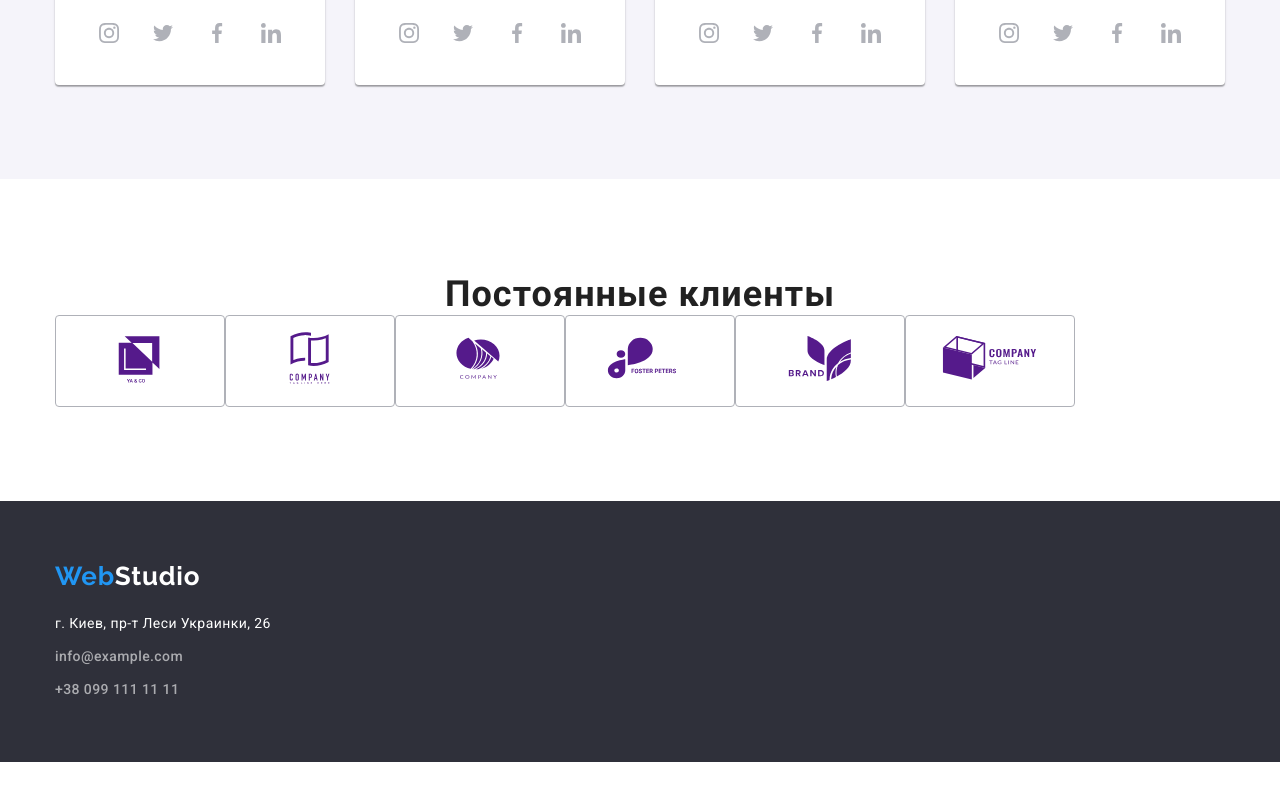
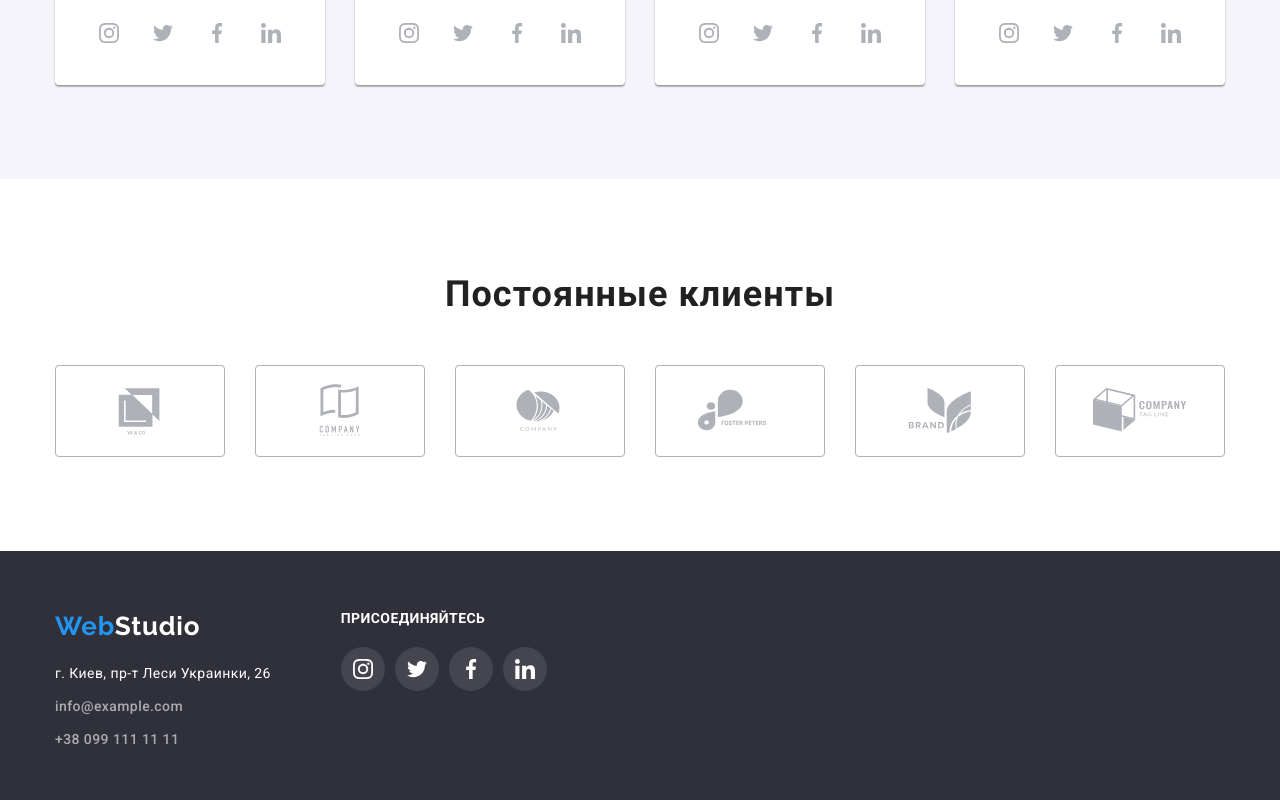
Before and after one commit to AlexTanetsDev/goit-markup-hw-04, a plain HTML site: page index.html in a window 1280 px wide. Shown: the part 2126-2926 px from the top of the page. Before the commit the page ends 2888 px from the top, so only its background shows below. Drawn offline with nearby package versions, Linux system fonts and the light colour scheme.

Commit message:
Add icons and hover effects

```diff
--- a/css/styles.css
+++ b/css/styles.css
@@ -84,7 +84,8 @@ header {
 .portfolio-list,
 .button-list,
 .teams-links-list,
-.clients-list {
+.clients-list,
+.join-links-list {
   list-style: none;
   margin-top: 0;
   margin-bottom: 0;
@@ -345,7 +346,8 @@ header {
   color: #afb1b8;
 }
 
-.team-link:hover {
+.team-link:hover,
+.team-link:focus {
   background-color: var(--main-accent-color);
   color: var(--main-white-color);
 }
@@ -361,10 +363,8 @@ header {
   line-height: 1.17;
   text-align: center;
   letter-spacing: 0.03em;
-  max-width: 391px;
 
-  margin-left: auto;
-  margin-right: auto;
+  margin-bottom: 50px;
 
   color: var(--main-title-color);
 }
@@ -373,7 +373,10 @@ header {
   display: flex;
 }
 
-.clients-list-item {
+.clients-list-item:not(:last-child) {
+  margin-right: 30px;
+}
+.clients-link {
   width: 170px;
   height: 92px;
   display: flex;
@@ -384,6 +387,12 @@ header {
 
   border: 1px solid #afb1b8;
   border-radius: 4px;
+}
+
+.clients-link:hover,
+.clients-link:focus {
+  border: 1px solid var(--main-accent-color);
+  color: var(--main-accent-color);
 }
 
 .clients-icon {
@@ -398,6 +407,14 @@ footer {
   padding-bottom: 60px;
 }
 
+.footer {
+  display: flex;
+}
+
+.adress-cotain {
+  margin-right: 70px;
+}
+
 .adress {
   line-height: 1.71;
   letter-spacing: 0.03em;
@@ -405,7 +422,49 @@ footer {
   font-style: normal;
 }
 
+.footer-join-title {
+  font-size: 14px;
+  line-height: 1.14;
+  letter-spacing: 0.03em;
+  text-transform: uppercase;
+
+  color: var(--main-white-color);
+
+  margin-bottom: 20px;
+}
+
+.join-links-list {
+  display: flex;
+}
+
+.join-list-item:not(:last-child) {
+  margin-right: 10px;
+}
+
+.join-link {
+  width: 44px;
+  height: 44px;
+  border-radius: 50%;
+
+  display: flex;
+  align-items: center;
+  justify-content: center;
+
+  background-color: rgba(255, 255, 255, 0.1);
+}
+
+.join-link:hover,
+.join-link:focus {
+  background-color: var(--main-accent-color);
+  color: var(--main-white-color);
+}
+
+.join-icon {
+  fill: var(--main-white-color);
+}
+
 /* porfolio */
+
 .button-list {
   display: flex;
   justify-content: center;
@@ -459,6 +518,12 @@ footer {
   margin-bottom: 0;
 }
 
+.portfolio-list .item:hover,
+.portfolio-list .item:focus {
+  box-shadow: 0px 1px 1px rgba(0, 0, 0, 0.12), 0px 4px 4px rgba(0, 0, 0, 0.06),
+    1px 4px 6px rgba(0, 0, 0, 0.16);
+}
+
 .portfolio-list-title {
   font-size: 18px;
   line-height: 2;
--- a/index.html
+++ b/index.html
@@ -327,42 +327,42 @@
           <h2 class="clients-title">Постоянные клиенты</h2>
           <ul class="clients-list">
             <li class="clients-list-item">
-              <a href="">
+              <a class="clients-link" href="">
                 <svg class="clients-icon" width="106" heigth="60">
                   <use href="./images/icons.svg#icon-client-1"></use>
                 </svg>
               </a>
             </li>
             <li class="clients-list-item">
-              <a href="">
+              <a class="clients-link" href="">
                 <svg class="clients-icon" width="106" heigth="60">
                   <use href="./images/icons.svg#icon-client-2"></use>
                 </svg>
               </a>
             </li>
             <li class="clients-list-item">
-              <a href="">
+              <a class="clients-link" href="">
                 <svg class="clients-icon" width="106" heigth="60">
                   <use href="./images/icons.svg#icon-client-3"></use>
                 </svg>
               </a>
             </li>
             <li class="clients-list-item">
-              <a href="">
+              <a class="clients-link" href="">
                 <svg class="clients-icon" width="106" heigth="60">
                   <use href="./images/icons.svg#icon-client-4"></use>
                 </svg>
               </a>
             </li>
             <li class="clients-list-item">
-              <a href="">
+              <a class="clients-link" href="">
                 <svg class="clients-icon" width="106" heigth="60">
                   <use href="./images/icons.svg#icon-client-5"></use>
                 </svg>
               </a>
             </li>
             <li class="clients-list-item">
-              <a href="">
+              <a class="clients-link" href="">
                 <svg class="clients-icon" width="106" heigth="60">
                   <use href="./images/icons.svg#icon-client-6"></use>
                 </svg>
@@ -374,6 +374,7 @@
     </main>
     <footer>
       <div class="container footer">
+        <div class="adress-cotain">
           <a href="" class="logo-footer"
             ><span class="logo-blue">Web</span>Studio</a
           >
@@ -383,6 +384,40 @@
             <a href="tel:+380991111111" class="tel">+38 099 111 11 11</a>
           </address>
         </div>
+        <div class="footer-join">
+          <h2 class="footer-join-title">присоединяйтесь</h2>
+          <ul class="join-links-list">
+            <li class="join-list-item">
+              <a href="" class="join-link">
+                <svg class="join-icon" width="20" height="20">
+                  <use href="./images/icons.svg#icon-instagram"></use>
+                </svg>
+              </a>
+            </li>
+            <li class="join-list-item">
+              <a href="" class="join-link">
+                <svg class="join-icon" width="20" height="20">
+                  <use href="./images/icons.svg#icon-twitter"></use>
+                </svg>
+              </a>
+            </li>
+            <li class="join-list-item">
+              <a href="" class="join-link">
+                <svg class="join-icon" width="20" height="20">
+                  <use href="./images/icons.svg#icon-facebook"></use>
+                </svg>
+              </a>
+            </li>
+            <li class="join-list-item">
+              <a href="" class="join-link">
+                <svg class="join-icon" width="20" height="20">
+                  <use href="./images/icons.svg#icon-linkedin"></use>
+                </svg>
+              </a>
+            </li>
+          </ul>
+        </div>
+      </div>
     </footer>
   </body>
 </html>
```
Also changed, not shown: portfolio.html (+46 -3 lines). Lines whose indentation alone changed are shown as unchanged.
